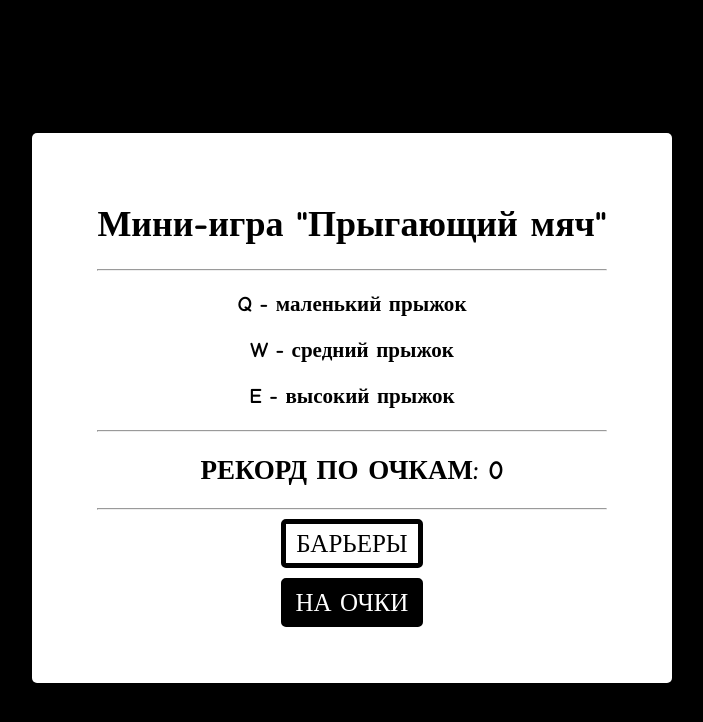
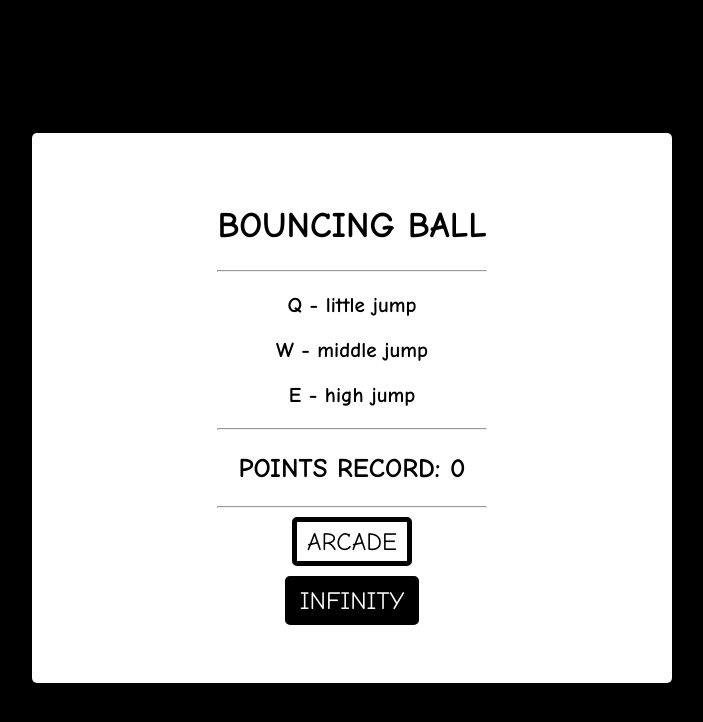
Before and after one commit to duho3abp-dz/Bouncing-ball_mini-game, a website built with webpack: page index.html in a window 1280 px wide. Shown: the whole page, without its empty margins (296-999 px from the left). Built offline with nearby package versions, Linux system fonts and the light colour scheme.

Commit message:
changed language to english

```diff
--- a/index.html
+++ b/index.html
@@ -4,7 +4,7 @@
     <meta charset="UTF-8">
     <meta name="viewport" content="width=device-width, initial-scale=1.0">
     <link rel="shortcut icon" href="icons/favicon.ico">
-    <title>Bouncing-ball</title>
+    <title>BouncingBall</title>
     <link rel="stylesheet" href="dist/app.css">
 </head>
 <body>
--- a/src/js/main.js
+++ b/src/js/main.js
@@ -31,14 +31,16 @@ const game = ({
         if (localStorage.getItem('score') < getScoreRecord(counter)) {
             document.querySelector('.popup-content').innerHTML = `
                 <h1>${message[mess]}</h1>
-                <H2>Очков набрано: ${counter}</H2><hr>
-                <h2>УРА!!! НОВЫЙ РЕКОРД: <br> ${getScoreRecord(counter)}</h2><hr>
+                <h2>Points scored: ${counter}</h2><hr>
+                <h2 class="popup-content__text--bg">Yes! New record: <br>
+                    ${getScoreRecord(counter)}
+                </h2><hr>
             `;
         } else {
             document.querySelector('.popup-content').innerHTML = `
                 <h1>${message[mess]}</h1>
-                <H2>Очков набрано: ${counter}</H2><hr>
-                <h2>РЕКОРД ПО ОЧКАМ: ${getScoreRecord(counter)}</h2><hr>
+                <h2>Points scored: ${counter}</h2><hr>
+                <h2 class="popup-content__text--bg">Points record: ${getScoreRecord(counter)}</h2><hr>
             `;
         }
         setScoreRecord(counter);
@@ -50,7 +52,7 @@ const game = ({
         popup.style.display = 'flex';
 
         document.querySelector('.counter').innerHTML = `
-            ОЧКИ:
+            points:
             <p>${counter}</p>
         `;
     };
@@ -63,7 +65,7 @@ const game = ({
                 const {finish, defeat, count} = obj;
                 if (count) {
                     document.querySelector('.counter').innerHTML = `
-                        ОЧКИ:
+                        points:
                         <p>${counter++}</p>
                     `;
                 }
@@ -98,7 +100,9 @@ const game = ({
         passed++;
         if (passed === finish) {
             obstacle.style.background = 'rgb(88, 7, 7)';
-            obstacle.style.border = 'black 3px solid';
+            obstacle.style.borderTop = 'black 3px solid';
+            obstacle.style.borderLeft = 'black 3px solid';
+            obstacle.style.borderRight = 'black 3px solid';
         }
 
         obstacle.classList.add('game__obstacle');
@@ -179,19 +183,21 @@ const game = ({
 
     popup.innerHTML = `
         <div class="popup-content">
-            <h1>${message.greeting}</h1><hr>
-            <h3>Q - маленький прыжок</h3>
-            <h3>W - средний прыжок</h3>
-            <h3>E - высокий прыжок</h3><hr>
-            <h2>РЕКОРД ПО ОЧКАМ: ${getScoreRecord()}</h2><hr>
+            <h1 class="popup-content__text--bg">${message.greeting}</h1><hr>
+            <h3>Q - little jump</h3>
+            <h3>W - middle jump</h3>
+            <h3>E - high jump</h3><hr>
+            <h2 class="popup-content__text--bg">
+                Points record: ${getScoreRecord()}
+            </h2><hr>
         </div>
-        <div class="btn barriers btn--active">БАРЬЕРЫ</div>
-        <div class="btn point">НА ОЧКИ</div>
+        <div class="btn barriers btn--active">arcade</div>
+        <div class="btn point">infinity</div>
     `;
     barriers.innerHTML = `
         <div class="options__content">
-            <h1>Настройки</h1><hr>
-            <h3>Количество ограждений до финиша:</h3>
+            <h1>Settings</h1><hr>
+            <h3>Number of obstacles to finish:</h3>
             <div class="options__wrap">
                 <div class="btn-quantity btn-quantity--active">${numberObstaclesFinish[0]}</div>
                 <div class="btn-quantity">${numberObstaclesFinish[1]}</div>
@@ -201,12 +207,12 @@ const game = ({
             </div>
             <hr>
         </div>
-        <div class="btn start">НАЧАТЬ</div>
-        <div class="btn back">НАЗАД</div>
+        <div class="btn start">start</div>
+        <div class="btn back">back</div>
     `;
     gameWindow.innerHTML = `
         <div class="counter">
-            ОЧКИ:
+            points:
             <p>${counter}</p>
         </div>
     `;
@@ -231,12 +237,30 @@ const game = ({
           btnBack = document.querySelector('.back'),
           quantities = document.querySelectorAll('.btn-quantity');
 
+    // ********** Click Event ********** //
+
     quantities.forEach((quantity, i) => quantity.addEventListener('click', () => {
         clearAndAddClassQuantyties(quantities, quantity, i);
     }));
 
     btnStart.addEventListener('click', () => testCheck(quantities, barriers, 'btn-quantity--active'));
     btnPoint.addEventListener('click', () => startGameForPoints(popup, quantities));
+
+    btnBarriers.addEventListener('click', () => {
+        if (!finish) { finish = numberObstaclesFinish[0]; }
+        btnStart.classList.add('btn--active');
+        hideShowModal({
+            popapShow: barriers,
+            popapHide: popup,
+        });
+    });
+
+    btnBack.addEventListener('click', () => hideShowModal({
+        popapShow: popup,
+        popapHide: barriers,
+    }));
+
+    // ********** Keydown Event ********** //
 
     document.addEventListener('keydown', event => {
 
@@ -299,20 +323,6 @@ const game = ({
         }
     });
 
-    btnBarriers.addEventListener('click', () => {
-        if (!finish) { finish = numberObstaclesFinish[0]; }
-        btnStart.classList.add('btn--active');
-        hideShowModal({
-            popapShow: barriers,
-            popapHide: popup,
-        });
-    });
-
-    btnBack.addEventListener('click', () => hideShowModal({
-        popapShow: popup,
-        popapHide: barriers,
-    }));
-
 };
 
 export default game;
--- a/src/script.js
+++ b/src/script.js
@@ -14,9 +14,9 @@ window.addEventListener('DOMContentLoaded', () => {
             {keyCode: 69, maxHeight: 450}
         ],
         message: {
-            greeting: 'Мини-игра "Прыгающий мяч"',
-            victory: 'Победа!',
-            defeat: 'К сожалению не получилось, попробуйте еще раз'
+            greeting: 'Bouncing ball',
+            victory: 'You won!',
+            defeat: 'Oops, try again'
         }
     });
 
--- a/src/scss/main.scss
+++ b/src/scss/main.scss
@@ -28,6 +28,7 @@ body {
             font-size: 16px;
             background: #000;
             color: #fff;
+            text-transform: uppercase;
             border-radius: 5px;
             width: 8%;
             height: 100px;
@@ -96,6 +97,10 @@ body {
         & .popup-content {
             font-family: 'Comic Sans MS';
             font-size: 18px;
+
+            &__text--bg {
+                text-transform: uppercase;
+            }
         }
     }
     &__menu {
@@ -149,6 +154,7 @@ body {
     border: 5px solid #000;
     padding: 5px 10px;
     margin-bottom: 10px;
+    text-transform: uppercase;
     cursor: pointer;
 
     &--active {
```
Also changed, not shown: dist/app.css, dist/app.js, 2 other files.
